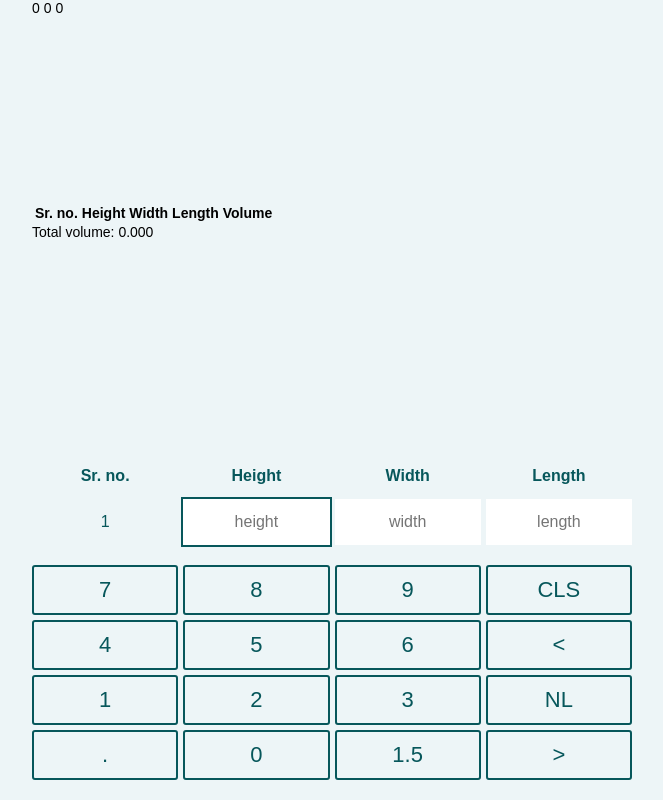
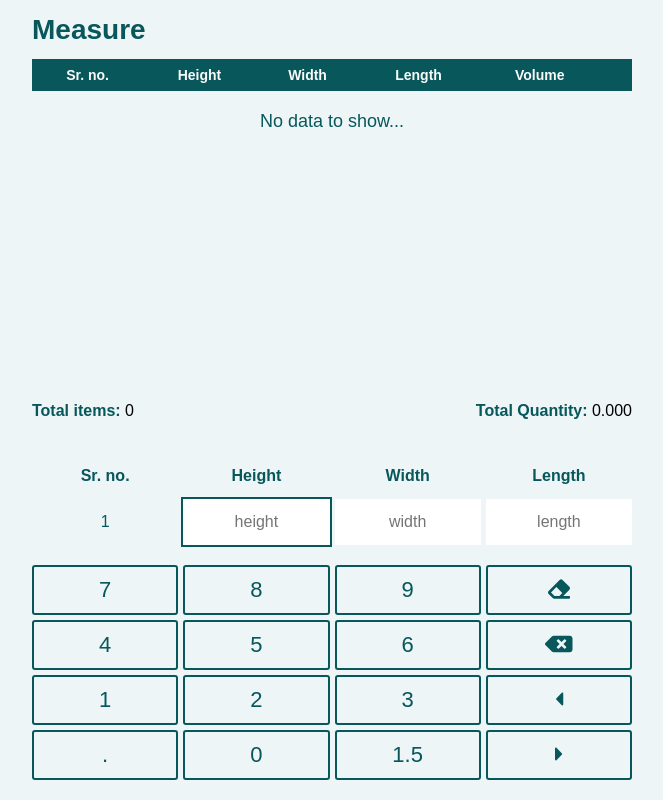
Before and after one commit to rossoskull/measure-fe-base, a React (Create React App) app: page / in a window 1280 px wide. Shown: the whole page, without its empty margins (308-971 px from the left). Built offline with nearby package versions, Linux system fonts and the light colour scheme.

Commit message:
Display data correctly

```diff
--- a/package.json
+++ b/package.json
@@ -3,6 +3,9 @@
   "version": "0.1.0",
   "private": true,
   "dependencies": {
+    "@fortawesome/fontawesome-svg-core": "^1.2.35",
+    "@fortawesome/free-solid-svg-icons": "^5.15.3",
+    "@fortawesome/react-fontawesome": "^0.1.14",
     "@testing-library/jest-dom": "^5.11.4",
     "@testing-library/react": "^11.1.0",
     "@testing-library/user-event": "^12.1.10",
--- /dev/null
+++ b/src/Components/Editor/DisplayList/DisplayList.scss
@@ -0,0 +1,79 @@
+@import "../../../Sass/imports";
+
+.display-list {
+  height: calc(100vh - 37rem - 6rem);
+  display: flex;
+  flex-flow: column;
+  justify-content: space-between;
+
+  .table-container {
+    font-size: 1.4rem;
+    overflow-y: scroll;
+    display: flex;
+    flex-flow: column-reverse;
+
+    .table-header {
+      position: sticky;
+      top: 0;
+      background-color: $ocean;
+      color: $white;
+      z-index: 1;
+    }
+
+    table {
+      border: none;
+      gap: none;
+      border-spacing: 0;
+
+      td, th {
+        margin: none;
+        border: none;
+        padding: .8rem .8rem;
+        text-align: center;
+      }
+
+      .action-td {
+        color: rgb(167, 17, 17);
+      }
+    }
+
+    .table-data-row{
+      animation: fade-in .8s ease-out 0s forwards;
+      overflow: hidden;
+
+      &:nth-of-type(even) {
+        background-color: $seafoam-opacity-50;
+      }
+    }
+
+    .empty-table {
+      flex-grow: 1;
+      text-align: center;
+      color: $ocean;
+      padding-top: 2rem;
+      font-size: 1.8rem;
+    }
+  }
+
+  &__details {
+    display: flex;
+    justify-content: space-between;
+    font-size: 1.6rem;
+    height: 3rem;
+    align-items: center;
+
+    p > span {
+      font-weight: bold;
+      color: $ocean
+    }
+  }
+}
+
+@keyframes fade-in {
+  0% {
+    opacity: 0%;
+  }
+  100% {
+    opacity: 100%;
+  }
+}
--- a/src/Components/Editor/DisplayList/DisplayList.tsx
+++ b/src/Components/Editor/DisplayList/DisplayList.tsx
@@ -1,6 +1,11 @@
 import React, { useState, useEffect } from 'react'
 
+import { FontAwesomeIcon } from '@fortawesome/react-fontawesome'
+
 import { DataEntry } from '../../../Utils/utils'
+
+import './DisplayList.scss'
+import { faTrash } from '@fortawesome/free-solid-svg-icons'
 
 interface DisplayListProps {
   list: Array<DataEntry>
@@ -19,29 +24,46 @@ const DisplayList = ({ list }: DisplayListProps) => {
     })
     setTotalVolume(volume.toFixed(3))
   }, [list])
+
   return (
     <div className="display-list">
+      <div className="table-container">
+        {list.length === 0 && (
+          <div className="empty-table">
+            No data to show...
+          </div>
+        )}
+
         <table>
-        <tr>
+          <tr className="table-header">
             <th>Sr. no.</th>
             <th>Height</th>
             <th>Width</th>
             <th>Length</th>
             <th>Volume</th>
+            <th></th>
           </tr>
-        {list.map((l) => {
+          {list.map((l, lIdx) => {
             return (
-            <tr>
+              <tr className="table-data-row" key="lIdx">
                 <td>{l.sr}</td>
                 <td>{l.height}</td>
                 <td>{l.width}</td>
                 <td>{l.length}</td>
                 <td>{l.getVolume()}</td>
+                <td className="action-td">
+                  <FontAwesomeIcon icon={faTrash} />
+                </td>
               </tr>
             )
           })}
         </table>
-      <p>Total volume: {totalVolume}</p>
+      </div>
+
+      <div className="display-list__details">
+        <p><span>Total items:</span> {list.length}</p>
+        <p><span>Total Quantity:</span> {totalVolume}</p>
+      </div>
     </div>
   )
 }
--- a/src/Components/Editor/Editor.scss
+++ b/src/Components/Editor/Editor.scss
@@ -8,4 +8,13 @@
   flex-flow: column;
   height: 100vh;
   justify-content: space-between;
+
+  &__header {
+    height: 6rem;
+    font-size: 2.8rem;
+    display: flex;
+    align-items: center;
+    color: $ocean;
+    font-weight: bold;
+  }
 }
--- a/src/Components/Editor/Editor.tsx
+++ b/src/Components/Editor/Editor.tsx
@@ -55,7 +55,7 @@ const Editor = () => {
 
   return (
     <div className="editor">
-      {currentInput.height} {currentInput.width} {currentInput.length}
+      <p className="editor__header">Measure</p>
       <DisplayList list={dataList} />
       <Input
         sr={dataList.length + 1}
--- a/src/Components/Editor/Input/Buttons/Buttons.tsx
+++ b/src/Components/Editor/Input/Buttons/Buttons.tsx
@@ -1,4 +1,7 @@
 import React from 'react'
+
+import { FontAwesomeIcon } from '@fortawesome/react-fontawesome'
+import { faBackspace, faCaretLeft, faCaretRight, faEraser } from '@fortawesome/free-solid-svg-icons'
 
 import './Button.scss'
 
@@ -17,11 +20,11 @@ const Buttons = (props: ButtonsInterface) => {
       <Button label="4" onClick={() => props.handleInputClick('4')} />
       <Button label="5" onClick={() => props.handleInputClick('5')} />
       <Button label="6" onClick={() => props.handleInputClick('6')} />
-      <Button label="<" onClick={props.previousField} />
+      <Button label="DEL" onClick={() => props.handleInputClick('DEL')} />
       <Button label="1" onClick={() => props.handleInputClick('1')} />
       <Button label="2" onClick={() => props.handleInputClick('2')} />
       <Button label="3" onClick={() => props.handleInputClick('3')} />
-      <Button label="NL" onClick={() => props.handleInputClick('NL')} />
+      <Button label="<" onClick={props.previousField} />
       <Button label="." onClick={() => props.handleInputClick('.')} />
       <Button label="0" onClick={() => props.handleInputClick('0')} />
       <Button label="1.5" onClick={() => props.handleInputClick('1.5')} />
@@ -37,9 +40,22 @@ interface ButtonInterface {
 }
 
 const Button = ({ label, onClick }: ButtonInterface) => {
+  var content: any
+  if (label === 'CLS') {
+    content = <FontAwesomeIcon icon={faEraser} />
+  } else if (label === 'DEL') {
+    content = <FontAwesomeIcon icon={faBackspace} />
+  } else if (label === '<') {
+    content = <FontAwesomeIcon icon={faCaretLeft} />
+  } else if (label === '>') {
+    content = <FontAwesomeIcon icon={faCaretRight} />
+  } else {
+    content = label
+  }
+
   return (
     <div className="buttons__button" onClick={() => onClick ? onClick() : null}>
-      {label}
+      {content}
     </div>
   )
 }
--- a/src/Components/Editor/Input/Input.tsx
+++ b/src/Components/Editor/Input/Input.tsx
@@ -99,6 +99,9 @@ const Input = ({sr, addNewEntry, fieldValues, updateCurrentInput, resetInputs} :
     } else if (value === 'CLS') {
       resetInputs()
       console.log(fieldValues)
+    } else if (value === 'DEL' && currentFieldValue.length > 0) {
+      currentFieldValue = currentFieldValue.slice(0, -1)
+      updateCurrentInput(currentFieldValue, currentField)
     }
 
   }
--- a/src/Sass/imports/_variables.scss
+++ b/src/Sass/imports/_variables.scss
@@ -4,5 +4,6 @@ $wave: #66a5ad;
 
 $seafoam: #c4dfe6;
 $seafoam-opacity-30: rgba(#c4dfe6, .3);
+$seafoam-opacity-50: rgba(#c4dfe6, .5);
 
 $white: #fafafa;
```
Also changed, not shown: 2 other files (tests, documents, lock files or other folders). Lines whose indentation alone changed are shown as unchanged.
